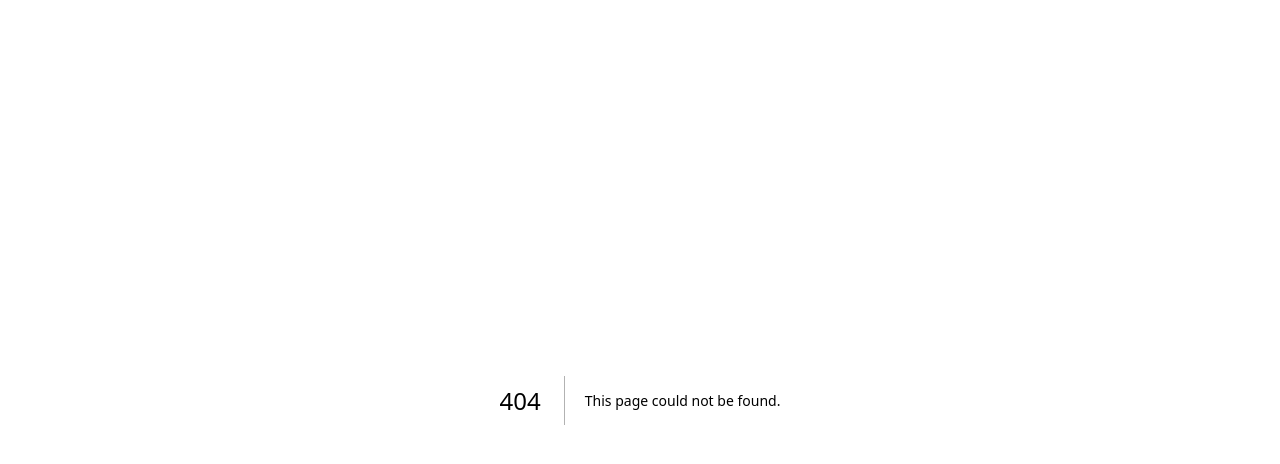
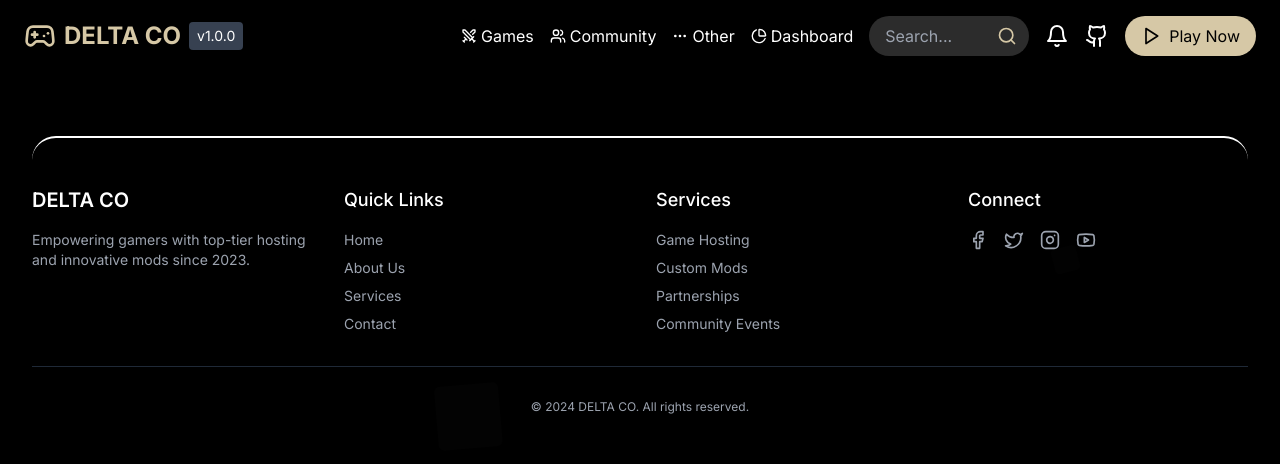
Before and after one commit to DeltaCoGaming/WEB, a Next.js app: page /delta/partners in a window 1280 px wide. Before the commit this address had no page. Shown: the top 464 px of the page. Built offline with nearby package versions, Linux system fonts and the light colour scheme.

Commit message:
added: peeps page for partners

```diff
--- /dev/null
+++ b/app/components/Partners/Peeps.tsx
@@ -0,0 +1,3 @@
+// app/components/Partners/Peeps.tsx
+
+'use client';
--- /dev/null
+++ b/app/delta/partners/page.tsx
@@ -0,0 +1,16 @@
+// app/page.tsx
+
+import Navbar from "../../components/Navbar";
+import Background from "../../components/Background";
+
+import Footer from "../../components/Footer";
+
+export default function Home() {
+  return (
+    <Background>
+      <Navbar />
+
+      <Footer />
+    </Background>
+  );
+}
```
